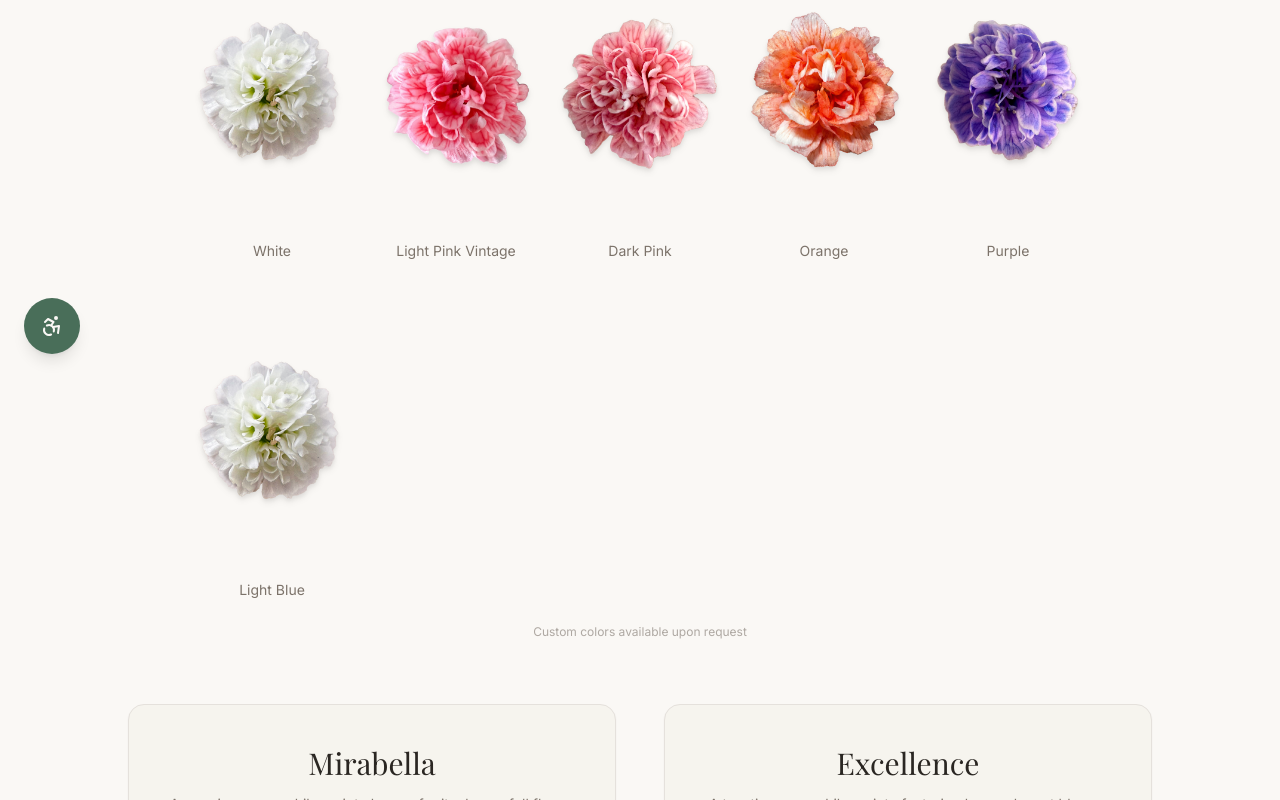
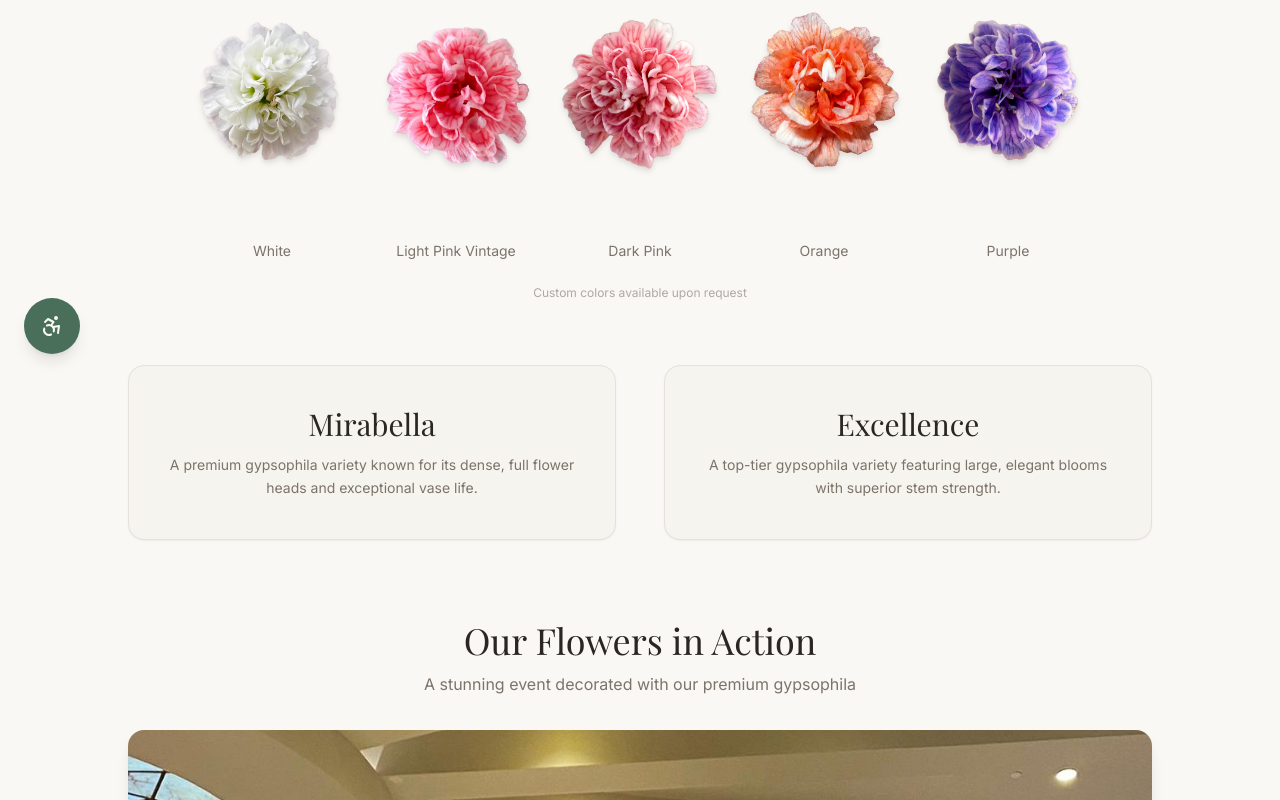
Before and after one commit to AdiHadad3/hadad-landingpage2, a React (Vite) app: page /gallery in a window 1280 px wide. Shown: the part 422-1222 px from the top of the page. Built offline with nearby package versions, Linux system fonts and the light colour scheme; a web font is replaced by a local one.

Commit message:
Changes
Co-authored-by: AdiHadad3 <139802083+AdiHadad3@users.noreply.github.com>

```diff
--- a/src/pages/Gallery.tsx
+++ b/src/pages/Gallery.tsx
@@ -23,7 +23,6 @@ const petals = [
   { name: 'Dark Pink', petal: petalDarkPink, bouquet: bouquetPink },
   { name: 'Orange', petal: petalOrange, bouquet: bouquetYellow },
   { name: 'Purple', petal: petalPurple, bouquet: bouquetPurple },
-  { name: 'Light Blue', petal: petalWhite, bouquet: bouquetBlue },
 ];
 
 const fadeUp = {
```
